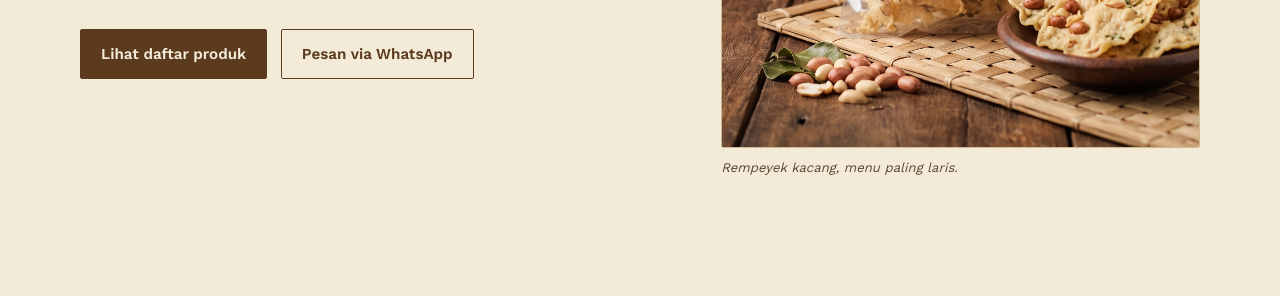
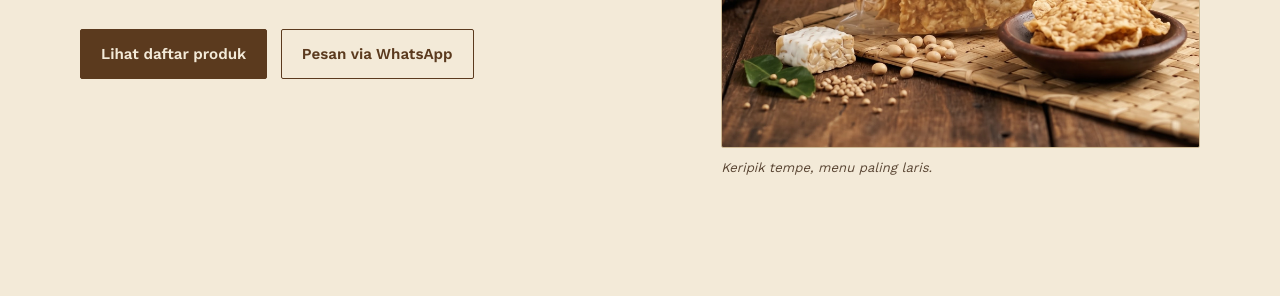
Before and after one commit to khansainyh/rempeyek-keripik-hanun, a website built with Vite: page index.html in a window 1280 px wide. Shown: the part 656-952 px from the top of the page. Built offline with nearby package versions, Linux system fonts and the light colour scheme.

Commit message:
fix: hero section pakai foto keripik tempe (best seller)

```diff
--- a/index.html
+++ b/index.html
@@ -58,9 +58,9 @@
         </div>
       </div>
       <figure class="hero-photo">
-        <img src="/img/rempeyek_kacang.JPG" alt="Rempeyek kacang Hanun di atas tampah" fetchpriority="high" width="640"
+        <img src="/img/keripik_tempe.JPG" alt="Keripik tempe Hanun" fetchpriority="high" width="640"
           height="640" />
-        <figcaption>Rempeyek kacang, menu paling laris.</figcaption>
+        <figcaption>Keripik tempe, menu paling laris.</figcaption>
       </figure>
     </section>
 
```
